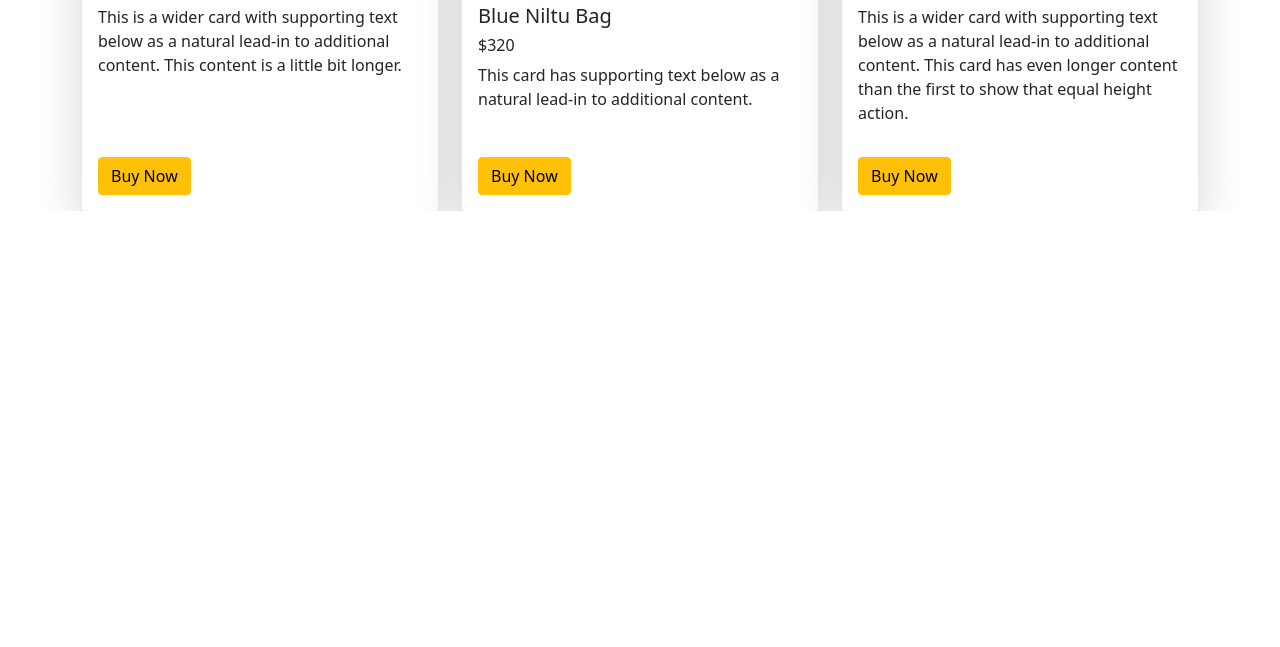
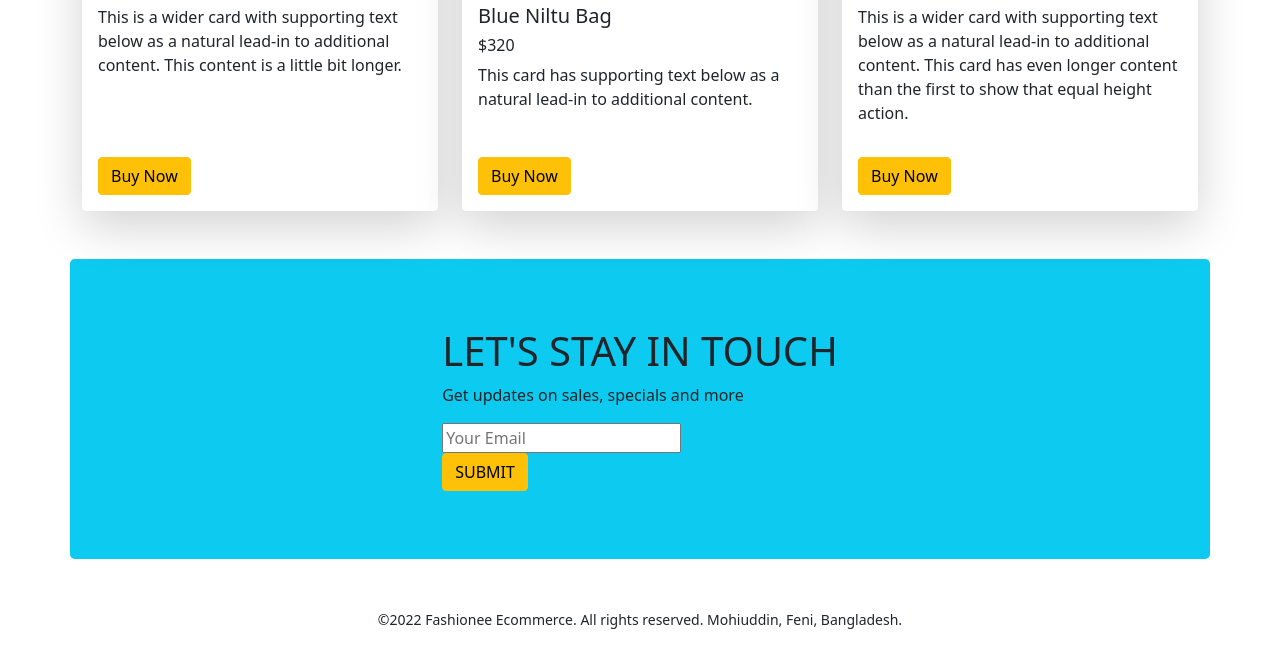
Before and after one commit to mohiuddin143/fashionee-ecommerce, a plain HTML site: page index.html in a window 1280 px wide. Shown: the part 1866-2513 px from the top of the page. Before the commit the page ends 2077 px from the top, so only its background shows below. Drawn offline with nearby package versions, Linux system fonts and the light colour scheme.

Commit message:
subscribe and footer

```diff
--- a/index.html
+++ b/index.html
@@ -118,7 +118,7 @@
             </div>
           </div>
       </section>
-      <!-- card-shoes -->
+      <!-- card-shoes-section -->
       <section class="container">
         <h2>Shoes</h2>
         <div class="row row-cols-1 row-cols-md-2 row-cols-lg-3 g-4">
@@ -163,7 +163,9 @@
           </div>
         </div>
       </section>
-      <section class="container mt-5">
+
+      <!-- card-backpack-section -->
+      <section class="container my-5">
         <h2>Backpack</h2>
         <div class="row row-cols-1 row-cols-md-2 row-cols-lg-3 g-4">
           <div class="col">
@@ -207,9 +209,20 @@
           </div>
         </div>
       </section>
+
+     <!-- Subscribe-section  -->
+     <section class="container d-flex justify-content-center bg-info align-items-center rounded-3" style="height: 300px;">
+       <div class="">
+        <h1>LET'S STAY IN TOUCH</h1>
+        <P>Get updates on sales, specials and more</P>
+        <input type="text" placeholder="Your Email">
+        <br>
+        <button class="btn btn-warning">SUBMIT</button>
+       </div>
+     </section>
     </main>
-    <footer>
-
+    <footer class="mt-5">
+      <p class="text-center"><small>&copy;2022 Fashionee Ecommerce. All rights reserved. Mohiuddin, Feni, Bangladesh.</small></p>
     </footer>
 
     <!-- Bootstrap script -->
```
